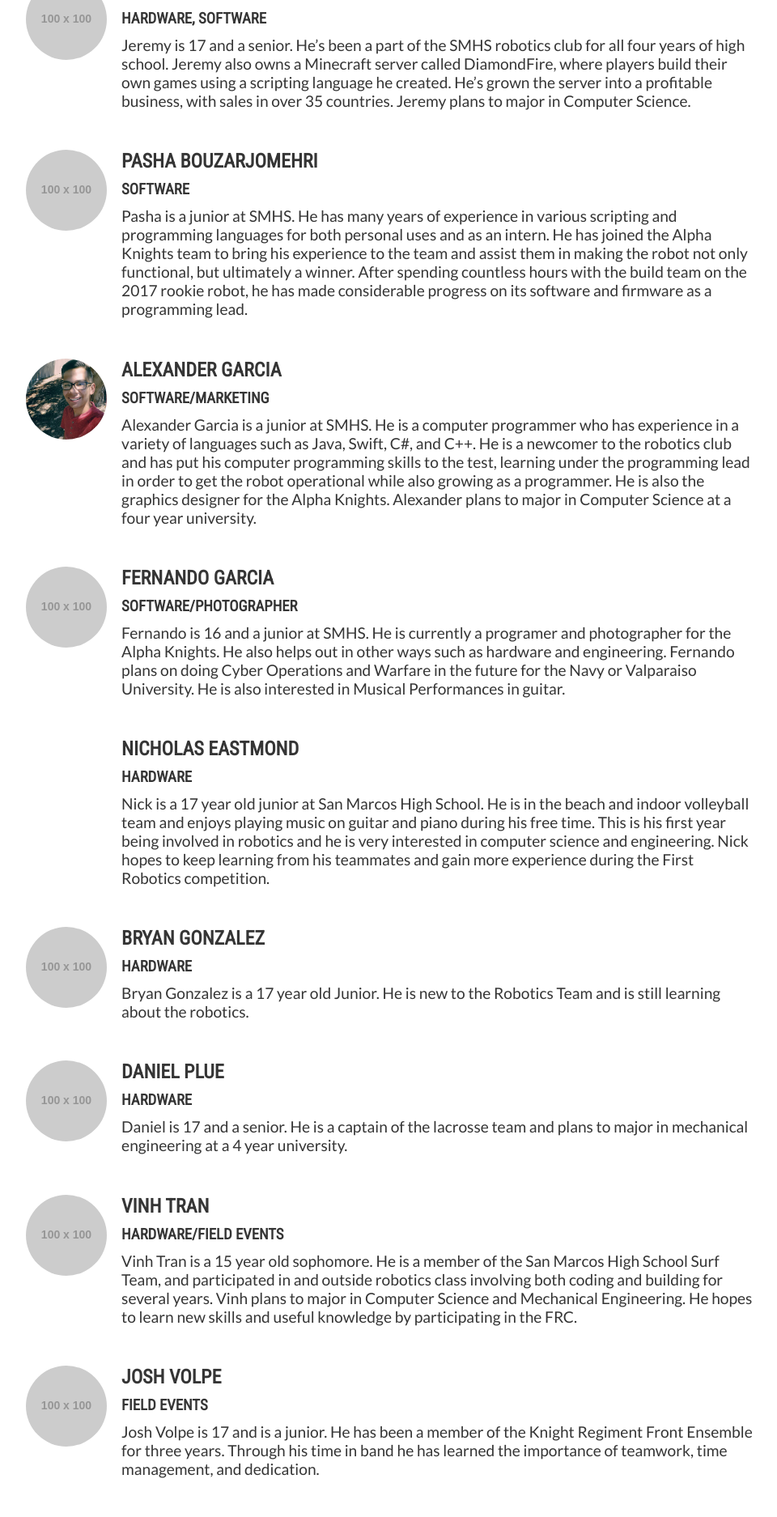
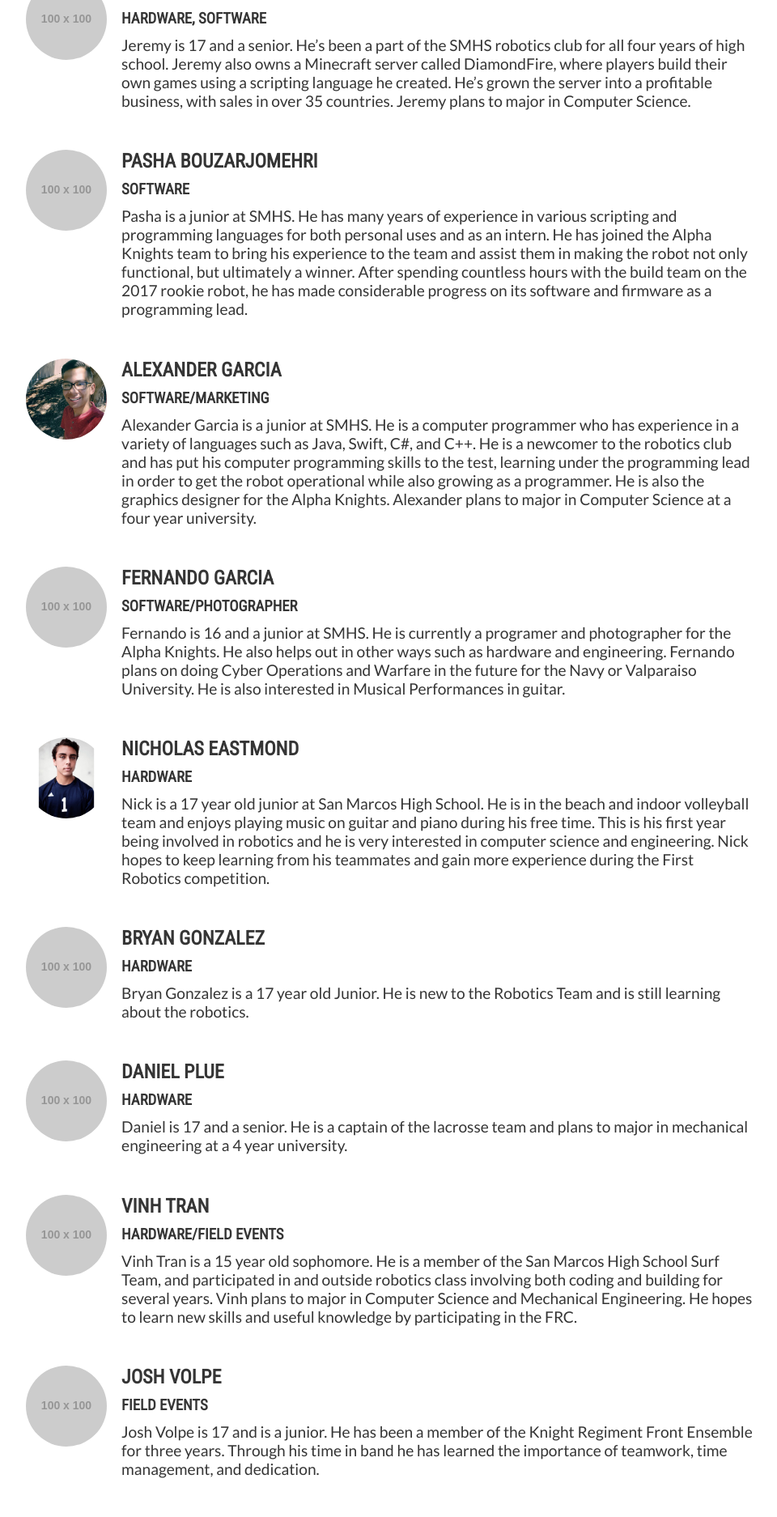
Before and after one commit to AlphaKnights/alphaknights.github.io, a Jekyll site: the page built from index.html, in a window 1280 px wide. Shown: the part 3177-5051 px from the top of the page at 81% size, without its empty margins (158-1118 px from the left). Built offline with Jekyll 4.4.1, drawn with Linux system fonts in a browser that asks for light colours.

Commit message:
nicholasbio

```diff
--- a/index.html
+++ b/index.html
@@ -164,7 +164,7 @@
     </div>
 
     <div class="profile wow fadeInDown" id="team/nicholas">
-      <div class="profile-picture" style="background-image: url(/assets/img/team/Nicholas Eastmond.jpg)"></div>
+      <div class="profile-picture" style="background-image: url(/assets/img/team/nicholas.jpg)"></div>
       <div class="profile-content">
         <h2>Nicholas Eastmond</h2>
         <h3>Hardware</h3>
```
Also changed, not shown: assets/img/team/nicholas.jpg (renamed from assets/img/team/Nicholas Eastmond.jpg).
